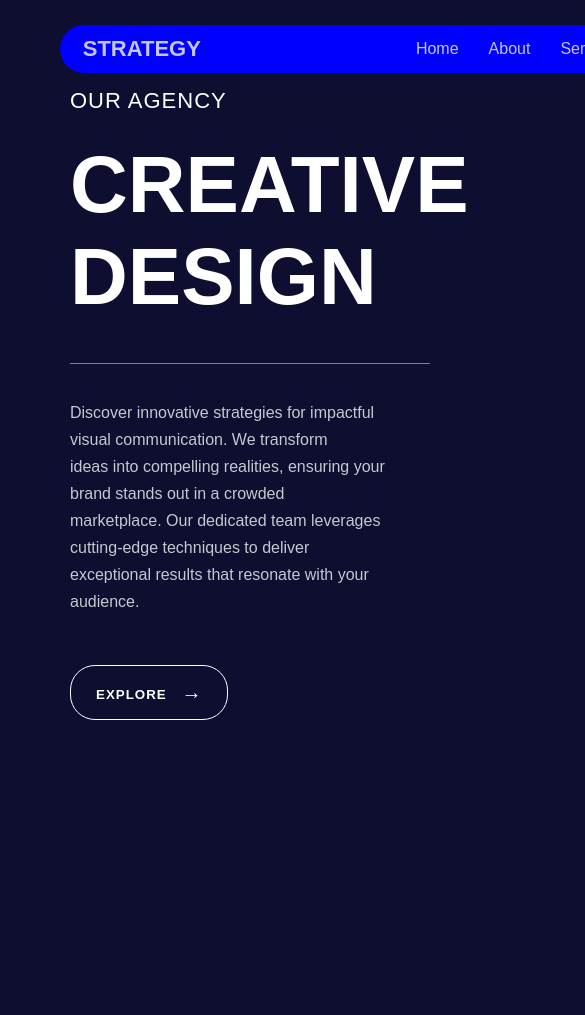
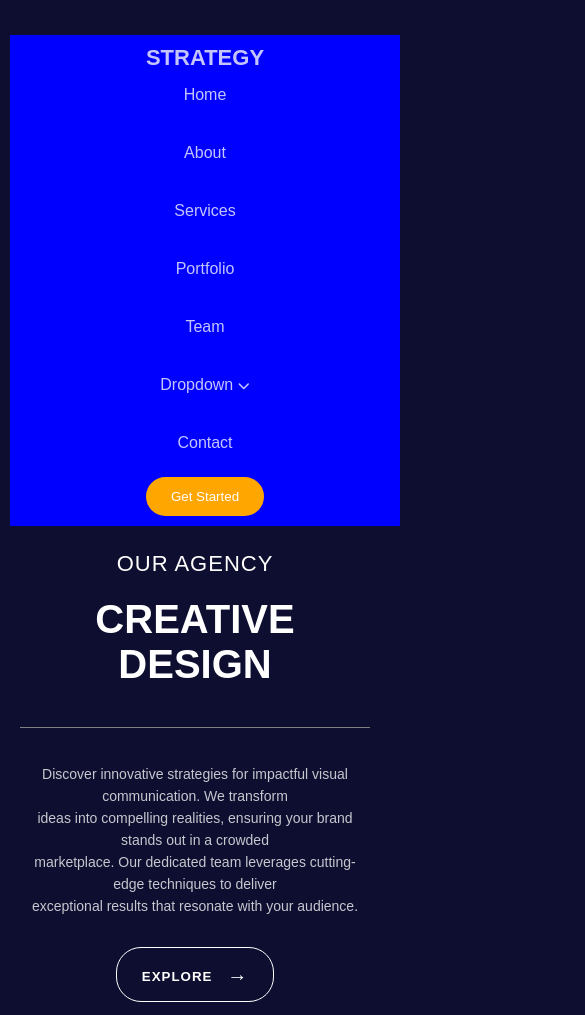
Before and after one commit to bethelinoni/PROJECTS, a plain HTML site: page index.html in a window 390 px wide. Shown: the top 1015 px of the page, 585 px wide, since content can reach past the window. Before the commit the page ends 844 px from the top, so only its background shows below. Drawn offline with Linux system fonts and the light colour scheme.

Commit message:
edited 'index.css'

```diff
--- a/index.css
+++ b/index.css
@@ -181,3 +181,124 @@ li a:hover {
     margin-left: 850px;
     margin-top: -570px;
 }
+
+/* MEDIA QUERY FOR TABLETS */
+@media (max-width: 768px) {
+    .top {
+        width: 100%;
+        margin-left: 0;
+        border-radius: 0;
+        padding: 15px;
+    }
+
+    ul {
+        margin-left: 0;
+        display: flex;
+        flex-wrap: wrap; /* allow items to wrap instead of squeezing */
+        justify-content: center;
+        gap: 10px;
+    }
+
+    li {
+        float: none;
+    }
+
+    .two {
+        margin-left: 0;
+        margin-top: 10px;
+    }
+
+    .main {
+        margin-left: 0;
+        padding: 20px;
+    }
+
+    .four {
+        font-size: 60px; /* reduce heading size a bit */
+    }
+
+    .mini {
+        width: 80%;
+        margin: 20px auto;
+    }
+
+    .logo {
+        margin: 40px auto 0;
+        display: flex;
+        justify-content: center;
+    }
+
+    .logo img {
+        max-width: 70%;
+        height: auto;
+    }
+}
+
+/* MEDIA QUERY FOR PHONES */
+@media (max-width: 480px) {
+    body {
+        padding: 10px;
+    }
+
+    .top {
+        flex-direction: column;  /* stack items vertically */
+        width: 100%;
+        margin-left: 0;
+        border-radius: 0;
+        padding: 10px;
+    }
+
+    ul {
+        margin-left: 0;
+        display: flex;
+        flex-direction: column;
+        align-items: center;
+        width: 100%;
+    }
+
+    li {
+        float: none; /* remove float */
+        width: 100%;
+        text-align: center;
+    }
+
+    .two {
+        margin-left: 0;
+        margin-top: 10px;
+    }
+
+    .main {
+        margin-left: 0;
+        text-align: center;
+        padding: 10px;
+    }
+
+    .four {
+        font-size: 40px; /* smaller heading */
+    }
+
+    .mini {
+        width: 100%;
+        margin: 20px auto;
+    }
+
+    .six {
+        font-size: 14px;
+        line-height: 22px;
+    }
+
+    .nine {
+        margin-top: 30px;
+    }
+
+    .logo {
+        margin: 20px auto 0;
+        display: flex;
+        justify-content: center;
+    }
+
+    .logo img {
+        max-width: 80%;
+        height: auto;
+    }
+}
```
